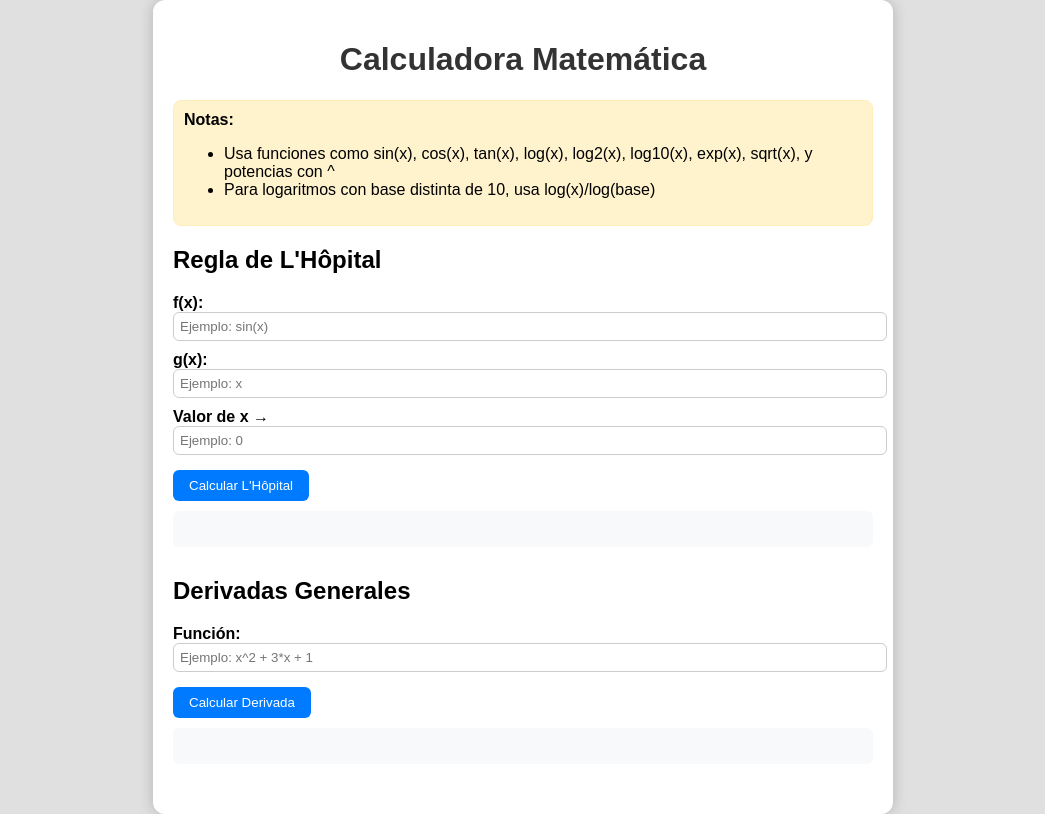
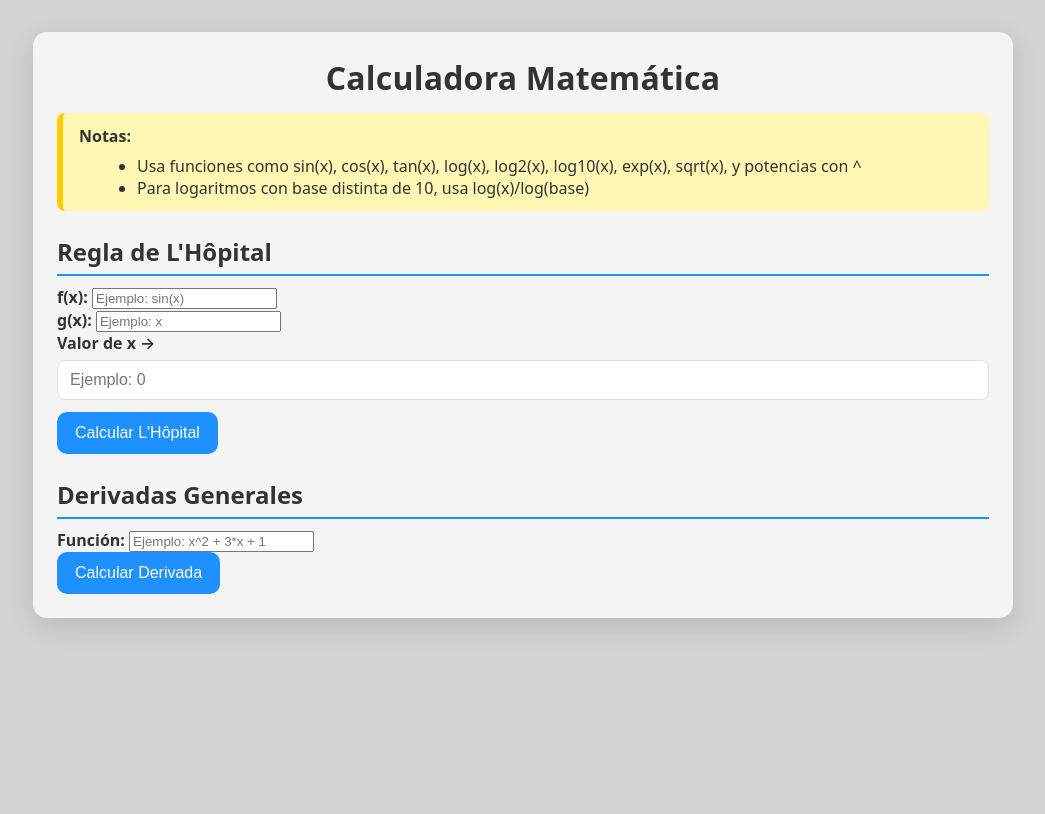
Before and after one commit to juda961/conjgeneradores, a plain HTML site: page index.html in a window 1280 px wide. Shown: the whole page, without its empty margins (117-1162 px from the left). Drawn offline with nearby package versions, Linux system fonts and the light colour scheme.

Commit message:
Update style.css

```diff
--- a/style.css
+++ b/style.css
@@ -1,71 +1,166 @@
-body {
-    font-family: Arial, sans-serif;
-    background-color: #e0e0e0; /* Fondo gris */
-    margin: 0;
-    padding: 0;
+/* --- Base --- */
+:root{
+  --azul:#1e90ff;
+  --gris-fondo:#d3d3d3;
+  --panel:#f4f4f4;
+  --nota:#fff8b5;
+  --borde: #e0e0e0;
+  --texto:#333;
 }
 
-.container {
-    max-width: 700px;
-    margin: auto;
-    background: white;
-    padding: 20px;
-    border-radius: 12px;
-    box-shadow: 0 0 15px rgba(0,0,0,0.2);
+*{ box-sizing:border-box; }
+
+body{
+  margin:0;
+  font-family: system-ui, -apple-system, Segoe UI, Roboto, Arial, sans-serif;
+  color:var(--texto);
+  background:var(--gris-fondo);
 }
 
-h1 {
-    text-align: center;
-    color: #333;
+/* --- Contenedor principal --- */
+.container{
+  max-width: 980px;
+  margin: 32px auto;
+  padding: 24px;
+  background: var(--panel);
+  border-radius: 14px;
+  box-shadow: 0 8px 28px rgba(0,0,0,.12);
 }
 
-.notas {
-    background: #fff3cd; /* Fondo amarillo */
-    padding: 10px;
-    border: 1px solid #ffeeba;
-    border-radius: 8px;
-    margin-bottom: 20px;
+/* --- Títulos --- */
+h1{
+  margin:0 0 14px 0;
+  text-align:center;
+  letter-spacing:.2px;
 }
 
-.section {
-    margin-bottom: 30px;
+h2{
+  margin:24px 0 10px 0;
+  border-bottom:2px solid var(--azul);
+  padding-bottom:6px;
 }
 
-label {
-    font-weight: bold;
+/* --- Notas --- */
+.notas{
+  background:var(--nota);
+  border-left:6px solid #ffcc00;
+  padding:12px 16px;
+  border-radius:8px;
+  margin-bottom:18px;
+}
+.notas ul{
+  margin:8px 0 0 18px;
 }
 
-input {
-    margin-bottom: 10px;
-    padding: 6px;
-    width: 100%;
-    border: 1px solid #ccc;
-    border-radius: 6px;
+/* --- Campos e inputs --- */
+label{ font-weight:600; }
+textarea, input[type="number"], select{
+  width:100%;
+  margin-top:6px;
+  margin-bottom:12px;
+  padding:10px 12px;
+  border:1px solid var(--borde);
+  border-radius:8px;
+  font-size:16px;
+  background:white;
+  outline:none;
+}
+textarea{
+  resize: vertical;
+  min-height: 140px;
+  font-family: ui-monospace, Menlo, Consolas, 'Courier New', monospace;
 }
 
-button {
-    background: #007bff;
-    color: white;
-    padding: 8px 16px;
-    border: none;
-    border-radius: 6px;
-    cursor: pointer;
-    margin-top: 5px;
+/* --- Layout pequeño de opciones --- */
+.fila{
+  display:flex;
+  gap:16px;
+  flex-wrap:wrap;
+}
+.campo{
+  flex:1 1 240px;
 }
 
-button:hover {
-    background: #0056b3;
+/* --- Botón --- */
+button{
+  background:var(--azul);
+  color:white;
+  border:none;
+  padding:12px 18px;
+  font-size:16px;
+  border-radius:10px;
+  cursor:pointer;
+  transition:.15s transform ease, .2s background ease;
+}
+button:hover{ background:#1679d6; }
+button:active{ transform: translateY(1px); }
+
+/* --- Resultados/Pasos --- */
+.resultado{
+  display:none;        /* visible solo al calcular */
+  background:#f0f8ff;
+  border-left:5px solid var(--azul);
+  padding:12px 16px;
+  margin-top:14px;
+  border-radius:8px;
+  overflow-x:auto;
 }
 
-.resultado {
-    margin-top: 10px;
-    padding: 8px;
-    background: #f8f9fa;
-    border-radius: 6px;
-    min-height: 20px;
+/* --- Etiquetas dentro del resumen --- */
+.badge{
+  display:inline-block;
+  padding:4px 8px;
+  border-radius:999px;
+  font-size:12px;
+  background:#e7f1ff;
+  border:1px solid #cfe3ff;
+  margin-right:6px;
+}
+.badge.ok{ background:#eaffea; border-color:#c4f0c4; }
+.badge.no{ background:#ffecec; border-color:#ffc8c8; }
+
+/* --- Tablas de matrices --- */
+.tabla{
+  border-collapse: separate;
+  border-spacing: 0;
+  margin:10px 0 16px 0;
+  border:1px solid var(--borde);
+  border-radius:10px;
+  overflow:hidden;
+}
+.tabla th, .tabla td{
+  padding:8px 10px;
+  border-bottom:1px solid var(--borde);
+  font-family: ui-monospace, Menlo, Consolas, 'Courier New', monospace;
+  text-align:right;
+  min-width:64px;
+}
+.tabla tr:last-child td{ border-bottom:none; }
+.tabla thead th{
+  background:#eef6ff;
+  text-align:center;
+  font-weight:700;
 }
 
-.infinito {
-    color: red;
-    font-weight: bold;
+/* --- Operaciones --- */
+.op{
+  font-family: ui-monospace, Menlo, Consolas, 'Courier New', monospace;
+  background:#fff;
+  border:1px dashed #dcdcdc;
+  padding:8px 10px;
+  border-radius:8px;
+  display:inline-block;
+  margin:6px 0;
 }
+
+/* --- Colores de estado --- */
+.text-ok{ color:#0b7a0b; font-weight:700; }
+.text-no{ color:#b10000; font-weight:700; }
+
+/* --- Código embebido --- */
+code{
+  background:#fff;
+  border:1px solid #ececec;
+  padding:2px 6px;
+  border-radius:6px;
+}
```
